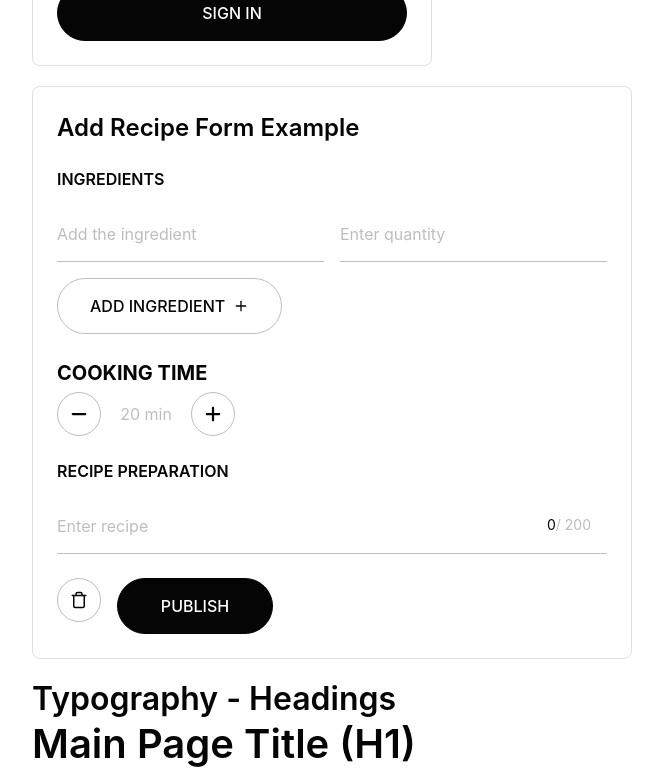
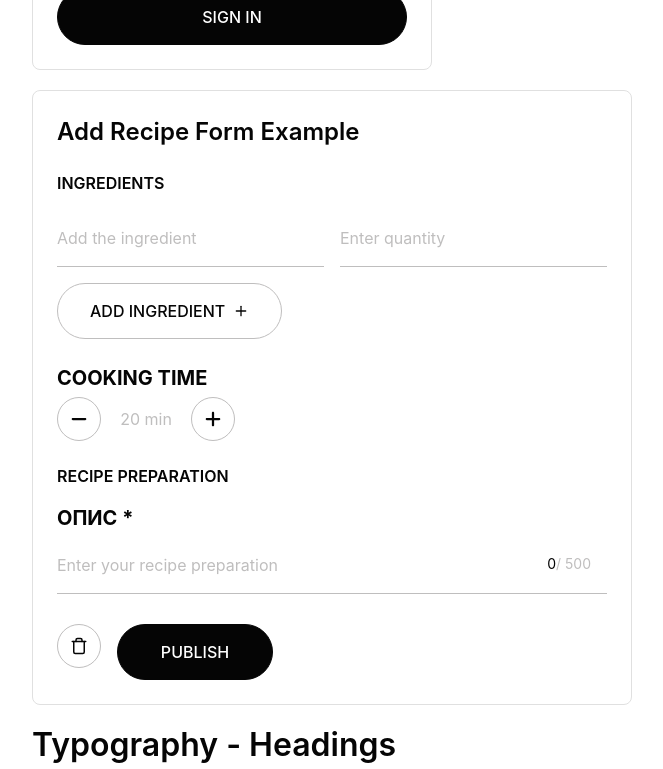
Before and after one commit to Racot86/foodies-project-team-3, a React app: page /design-system in a window 1280 px wide. Shown: the part 1434-2203 px from the top of the page, without its empty margins (260-923 px from the left). Built offline with nearby package versions, Linux system fonts and the light colour scheme; the HTML template or start-up script is replaced by a standard one.

Commit message:
introuduce multiline input

```diff
--- a/src/components/ui/Fields/FieldInput/FieldInput.jsx
+++ b/src/components/ui/Fields/FieldInput/FieldInput.jsx
@@ -1,4 +1,3 @@
-// src/components/ui/FieldInput/FieldInput.jsx
 import clsx from "clsx";
 import { useId, useState } from "react";
 import { FiEye, FiEyeOff } from "react-icons/fi";
@@ -22,7 +21,6 @@ export const FieldInput = ({
   helperText,
   disabled = false,
 }) => {
-  const [count, setCount] = useState(0);
   const [defaultType, setDefaultType] = useState(type);
   const fieldId = useId();
   const defaultMaxLength = maxLength && parseInt(maxLength, 10);
@@ -44,20 +42,8 @@ export const FieldInput = ({
   // Визначаємо фінальну помилку
   const inputError = error || (formikTouched && formikError);
 
-  // Ініціалізуємо лічильник символів
-  useState(() => {
-    if (maxLength && inputValue) {
-      setCount(inputValue.length);
-    }
-  }, []);
-
   const handleOnChange = (event) => {
     const { value } = event.target;
-
-    // Оновлюємо лічильник символів
-    if (maxLength) {
-      setCount(value.length);
-    }
 
     // Оновлюємо Formik значення
     if (name && formikSetFieldValue) {
@@ -89,7 +75,6 @@ export const FieldInput = ({
       type: defaultType,
       onChange: handleOnChange,
       onBlur: handleOnBlur,
-      autoComplete: getAutoComplete(type),
     };
 
     // Якщо є Formik context і name, додаємо required з валідації
@@ -127,22 +112,6 @@ export const FieldInput = ({
         </button>
       );
     }
-
-    if (maxLength) {
-      return (
-        <span className={css.count}>
-          <span
-            className={clsx(
-              css.count_active,
-              count > defaultMaxLength && css.count_error
-            )}
-          >
-            {count}
-          </span>{" "}
-          / {defaultMaxLength}
-        </span>
-      );
-    }
   };
 
   return (
@@ -176,15 +145,3 @@ export const FieldInput = ({
     </div>
   );
 };
-
-// Utility function for autocomplete
-const getAutoComplete = (type) => {
-  const autoCompleteMap = {
-    email: "email",
-    password: "current-password",
-    text: "on",
-    tel: "tel",
-    url: "url",
-  };
-  return autoCompleteMap[type] || "on";
-};
--- /dev/null
+++ b/src/components/ui/Fields/FieldTextarea/FieldTextarea.tsx
@@ -0,0 +1,179 @@
+// src/components/ui/FieldTextarea/FieldTextarea.jsx
+import clsx from "clsx";
+import { useId, useState, useEffect } from "react";
+import css from "../Fields.module.css";
+import { ErrorField } from "../ErrorField/ErrorField";
+import { useFormikContext } from "formik";
+
+export const FieldTextarea = ({
+	name,
+	label,
+	required,
+	placeholder,
+	maxLength,
+	onChange,
+	error,
+	strong,
+	value,
+	style = "default",
+	className = "",
+	helperText,
+	disabled = false,
+	minRows = 1,
+	maxRows = 10,
+	expandAt = 60,
+}) => {
+	const [count, setCount] = useState(0);
+	const fieldId = useId();
+	const defaultMaxLength = maxLength && parseInt(maxLength, 10);
+
+	// Отримуємо Formik context
+	const formikContext = useFormikContext();
+
+	// Визначаємо значення та методи з Formik
+	const formikValue = formikContext?.values?.[name];
+	const formikSetFieldValue = formikContext?.setFieldValue;
+	const formikSetFieldTouched = formikContext?.setFieldTouched;
+	const formikTouched = formikContext?.touched?.[name];
+	const formikError = formikContext?.errors?.[name];
+
+	// Визначаємо фінальне значення
+	const inputValue = value !== undefined ? value : formikValue || "";
+
+	// Визначаємо фінальну помилку
+	const inputError = error || (formikTouched && formikError);
+
+	useEffect(() => {
+		if (maxLength && inputValue) {
+			setCount(inputValue.length);
+		}
+	}, [maxLength, inputValue]);
+
+
+	function calcRows(len) {
+		return Math.min(maxRows, Math.max(minRows, Math.ceil(len / expandAt)));
+	}
+
+	function chunkify(str) {
+		const plain = str.replace(/\n/g, "");
+		const parts = plain.match(new RegExp(`.{1,${expandAt}}`, "g")) || [""];
+		return parts.join("\n");
+	}
+
+	const [counter, setCounter] = useState(inputValue.length);
+	const [rows, setRows] = useState(calcRows(inputValue.length));
+
+
+	useEffect(() => {
+		const plainLen = inputValue.replace(/\n/g, "").length;
+		setCounter(plainLen);
+		setRows(calcRows(plainLen));
+	}, [inputValue]);
+
+	const handleOnChange = (event) => {
+		const raw = event.target.value;
+		const formatted = chunkify(raw);
+
+		const plainLen = formatted.replace(/\n/g, "").length;
+		setCounter(plainLen);
+		setRows(calcRows(plainLen));
+
+		// Оновлюємо Formik значення
+		if (name && formikSetFieldValue) {
+			formikSetFieldValue(name, formatted);
+		}
+
+		// Викликаємо кастомний onChange якщо є
+		if (onChange) {
+			onChange(formatted);
+		}
+	};
+
+	const handleOnBlur = () => {
+		// Позначаємо поле як touched в Formik
+		if (name && formikSetFieldTouched) {
+			formikSetFieldTouched(name, true);
+		}
+	};
+
+	const renderTextarea = () => {
+		const defaultProps = {
+			id: fieldId,
+			placeholder,
+			disabled,
+			value: inputValue,
+			onChange: handleOnChange,
+			onBlur: handleOnBlur,
+			"aria-invalid": inputError ? "true" : "false",
+			"aria-describedby": inputError ? `${fieldId}-error` : undefined,
+			maxLength: defaultMaxLength,
+			rows: rows,
+			style: {
+				resize: "none",
+				overflow: "hidden",
+				whiteSpace: "pre-wrap",
+				wordBreak: "break-all",
+			}
+		};
+
+		// Якщо є Formik context і name, додаємо required з валідації
+		if (formikContext && name) {
+			const fieldMeta = formikContext.getFieldMeta?.(name);
+			defaultProps.required = required || fieldMeta?.required;
+		}
+
+		return <textarea {...defaultProps} />;
+	};
+
+	const renderExtra = () => {
+		if (maxLength) {
+			return (
+				<span className={css.count}>
+					<span
+						className={clsx(
+							css.count_active,
+							counter > defaultMaxLength && css.count_error
+						)}
+					>
+						{counter}
+					</span>{" "}
+					/ {defaultMaxLength}
+				</span>
+			);
+		}
+	};
+
+	return (
+		<div
+			className={clsx(
+				css.field,
+				css.fieldTextarea,
+				style && css[style],
+				className,
+				strong && css.strong,
+				inputError && css.error,
+				defaultMaxLength && css.withExtra,
+				disabled && css.disabled
+			)}
+		>
+			{label && (
+				<label htmlFor={fieldId}>
+					{label}
+					{required && <span aria-label="required"> *</span>}
+				</label>
+			)}
+
+			<div className={clsx(css.inputWrapper, defaultMaxLength && css.withExtra)}>
+				{renderTextarea()}
+				{defaultMaxLength && <div className={css.extra}>{renderExtra()}</div>}
+			</div>
+
+			{helperText && !inputError && (
+				<p className={css.helperText}>{helperText}</p>
+			)}
+			{inputError && (
+				<ErrorField id={`${fieldId}-error`}>{inputError}</ErrorField>
+			)}
+		</div>
+	);
+};
--- a/src/components/ui/Fields/Fields.module.css
+++ b/src/components/ui/Fields/Fields.module.css
@@ -18,11 +18,14 @@
 .field input,
 .field textarea {
   width: 100%;
-  height: 56px;
+  min-height: 56px;
   border: none;
   border-bottom: 1px solid var(--color-secondary);
   padding: var(--spacing-md) var(--spacing-lg) var(--spacing-md) 0;
   outline: none;
+  height: auto;
+  overflow: hidden;
+  resize: none;
 }
 
 .field.rounded input,
--- a/src/components/ui/Fields/index.js
+++ b/src/components/ui/Fields/index.js
@@ -1,5 +1,6 @@
 import { FieldInput } from "./FieldInput/FieldInput";
 import { ErrorField } from "./ErrorField/ErrorField";
 import { FieldCount } from "./FieldCount/FieldCount";
+import { FieldTextarea } from "./FieldTextarea/FieldTextarea";
 
-export { FieldInput, ErrorField, FieldCount };
+export { FieldInput, ErrorField, FieldCount, FieldTextarea };
--- a/src/components/ui/index.js
+++ b/src/components/ui/index.js
@@ -3,5 +3,5 @@ export { Button } from "./Button";
 export { ButtonIcon } from "./ButtonIcon";
 export { Text } from "./Text";
 export { Heading } from "./Heading";
-export { FieldInput, ErrorField, FieldCount } from "./Fields";
+export { FieldInput, ErrorField, FieldCount, FieldTextarea } from "./Fields";
 export { SocialLink } from "./SocialLink";
--- a/src/pages/design-system/DesignSystemPreview.jsx
+++ b/src/pages/design-system/DesignSystemPreview.jsx
@@ -5,6 +5,7 @@ import {
   Heading,
   FieldInput,
   FieldCount,
+  FieldTextarea,
 } from "@components/ui";
 import {
   FiHeart,
@@ -175,10 +176,14 @@ const AddRecipeForm = () => {
             >
               Recipe Preparation
             </Heading>
-            <FieldInput
+            <FieldTextarea
               name="preparation"
-              placeholder="Enter recipe"
-              maxLength="200"
+              label="Опис"
+              placeholder="Enter your recipe preparation"
+              maxLength={500}
+              value={formik.values.preparation}
+              expandAt={60}
+              required
             />
           </div>
 
```
